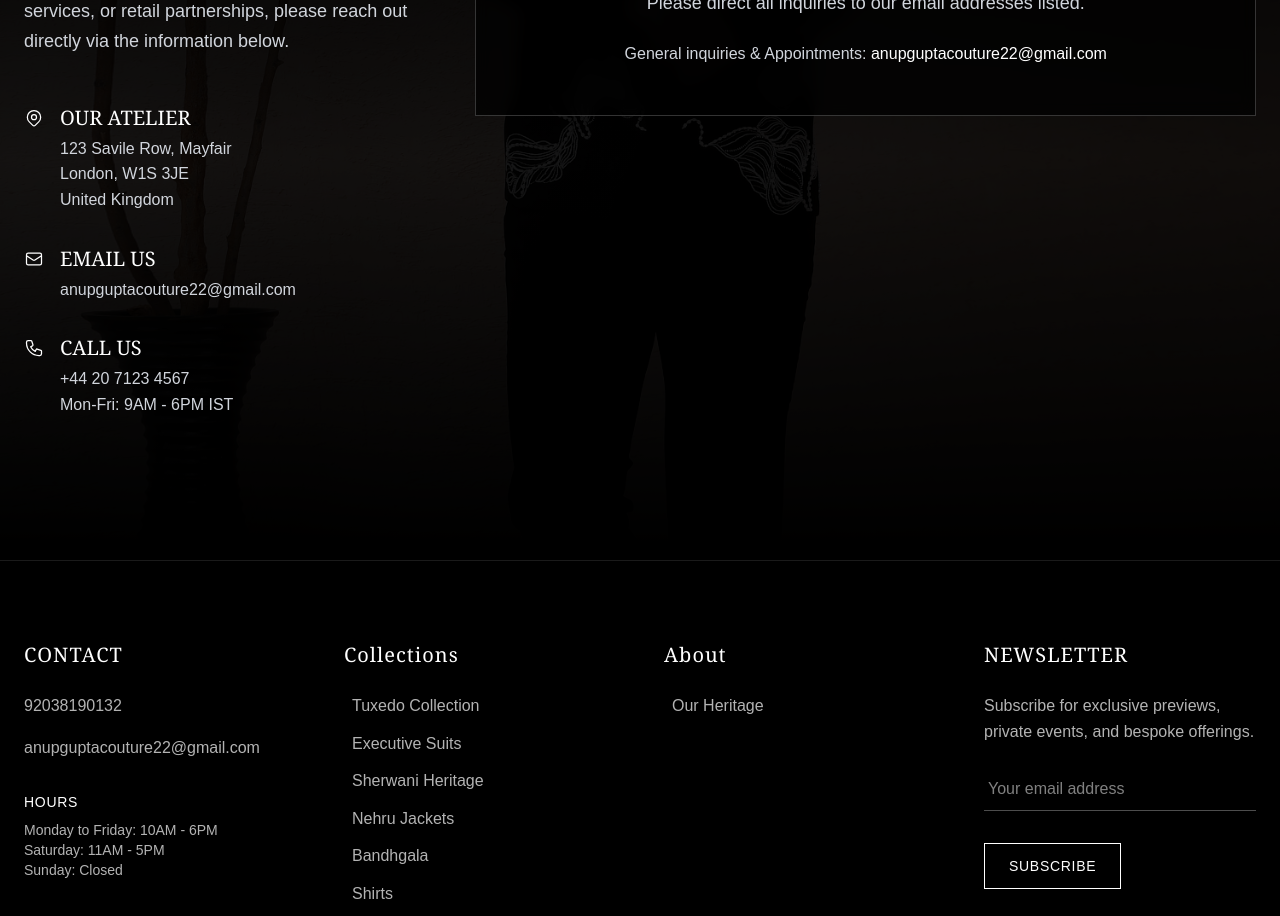
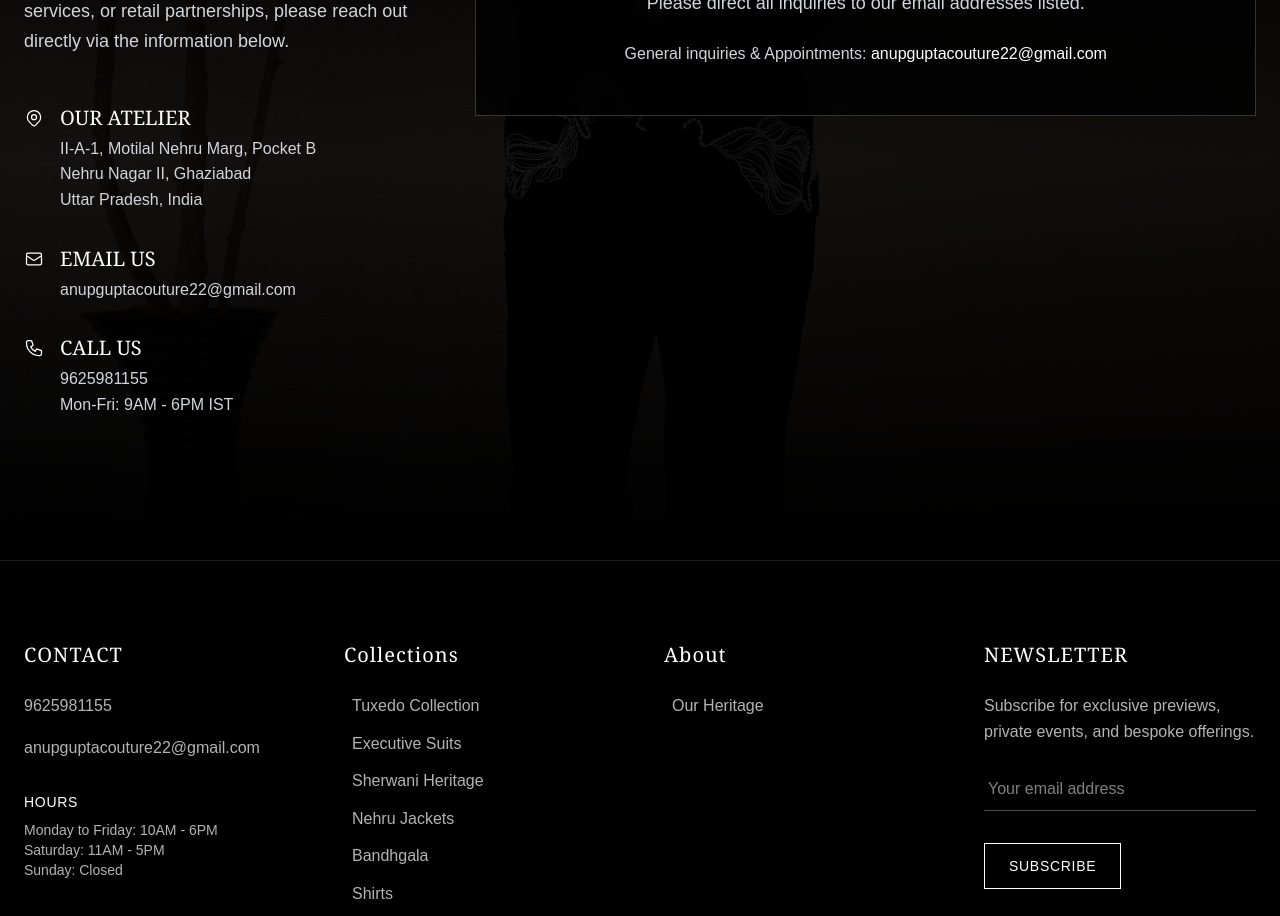
Before and after one commit to iamarjunm/anup-gupta, a Next.js app: page /contact in a window 1280 px wide. Shown: the part 320-1236 px from the top of the page. Built offline with nearby package versions, Linux system fonts and the light colour scheme; no server answers.

Commit message:
contact details update

```diff
--- a/src/app/contact/page.jsx
+++ b/src/app/contact/page.jsx
@@ -45,9 +45,9 @@ export default function ContactPage() {
               </div>
               <div>
                 <h4 className="text-xl font-serif mb-1">OUR ATELIER</h4>
-                <p className="text-gray-300">123 Savile Row, Mayfair</p>
-                <p className="text-gray-300">London, W1S 3JE</p>
-                <p className="text-gray-300">United Kingdom</p>
+                <p className="text-gray-300">II-A-1, Motilal Nehru Marg, Pocket B</p>
+                <p className="text-gray-300">Nehru Nagar II, Ghaziabad</p>
+                <p className="text-gray-300">Uttar Pradesh, India</p>
               </div>
             </div>
 
@@ -71,7 +71,7 @@ export default function ContactPage() {
               </div>
               <div>
                 <h4 className="text-xl font-serif mb-1">CALL US</h4>
-                <p className="text-gray-300">+44 20 7123 4567</p>
+                <p className="text-gray-300">9625981155</p>
                 <p className="text-gray-300">Mon-Fri: 9AM - 6PM IST</p>
               </div>
             </div>
--- a/src/components/Footer.jsx
+++ b/src/components/Footer.jsx
@@ -49,7 +49,7 @@ export default function LuxuryFooter() {
             <h3 className="text-xl font-serif mb-6 tracking-wider">CONTACT</h3>
             <address className="not-italic space-y-4">
               <p className="text-white/70 hover:text-white transition-colors">
-                92038190132
+                9625981155
               </p>
               <p className="text-white/70 hover:text-white transition-colors">
                 anupguptacouture22@gmail.com
```
